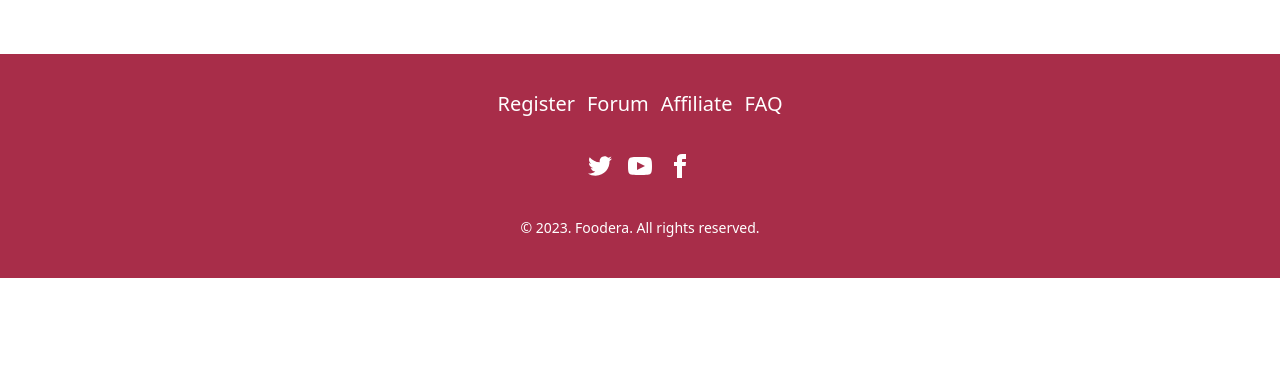
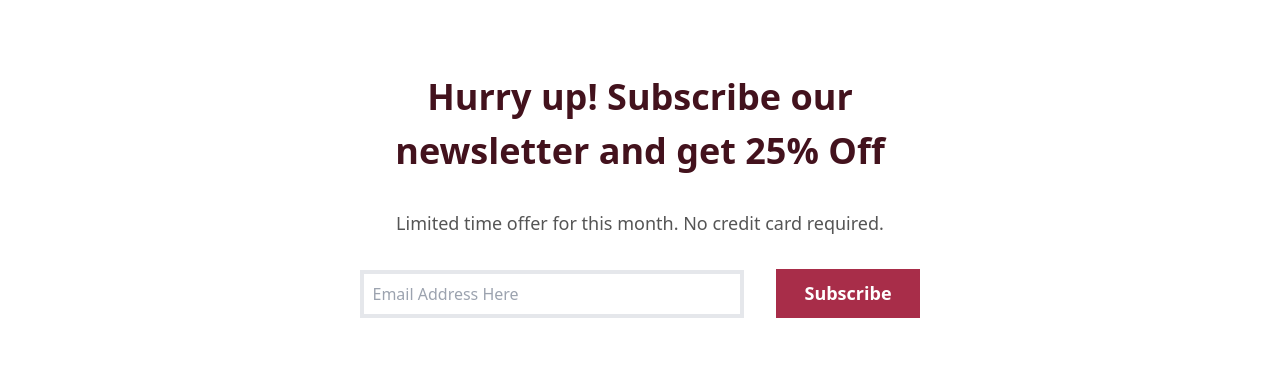
Before and after one commit to jradnan/chef-recipe-hunter-client-side, a React (Vite) app: page / in a window 1280 px wide. Shown: the part 1652-2020 px from the top of the page. Before the commit the page ends 1930 px from the top, so only its background shows below. Built offline with nearby package versions, Linux system fonts and the light colour scheme; no server answers.

Commit message:
newslatter section added

```diff
--- a/src/Components/Home/Home.jsx
+++ b/src/Components/Home/Home.jsx
@@ -2,6 +2,7 @@ import React from 'react';
 import Banner from '../Banner/Banner';
 import Chef from '../Chef/Chef';
 import Hero from '../HeroSection/Hero';
+import NewsLatter from '../NewsLatter/NewsLatter';
 
 const Home = () => {
     return (
@@ -9,6 +10,7 @@ const Home = () => {
            <Banner></Banner>
            <Hero></Hero>
            <Chef></Chef>
+           <NewsLatter></NewsLatter>
 
         </div>
     );
--- /dev/null
+++ b/src/Components/NewsLatter/NewsLatter.jsx
@@ -0,0 +1,15 @@
+import React from 'react';
+
+const NewsLatter = () => {
+    return (
+        <div className='text-center lg:w-[50%] mx-auto my-20'>
+            <h1 className=' text-[#43121d] text-[36px] font-[700]'>Hurry up! Subscribe our newsletter
+                and get 25% Off</h1>
+            <p className='text-[18px] font-[400] text-[#555] my-8'>Limited time offer for this month. No credit card required.</p>
+            <input type="text" placeholder='Email Address Here' className='border-4 p-2 w-96' />
+            <button className="bg-[#a82d49] text-[white] lg:ml-8 btn-outline text-[18px] py-[11px] px-[28px] font-[600]">Subscribe</button>
+        </div>
+    );
+};
+
+export default NewsLatter;
```
